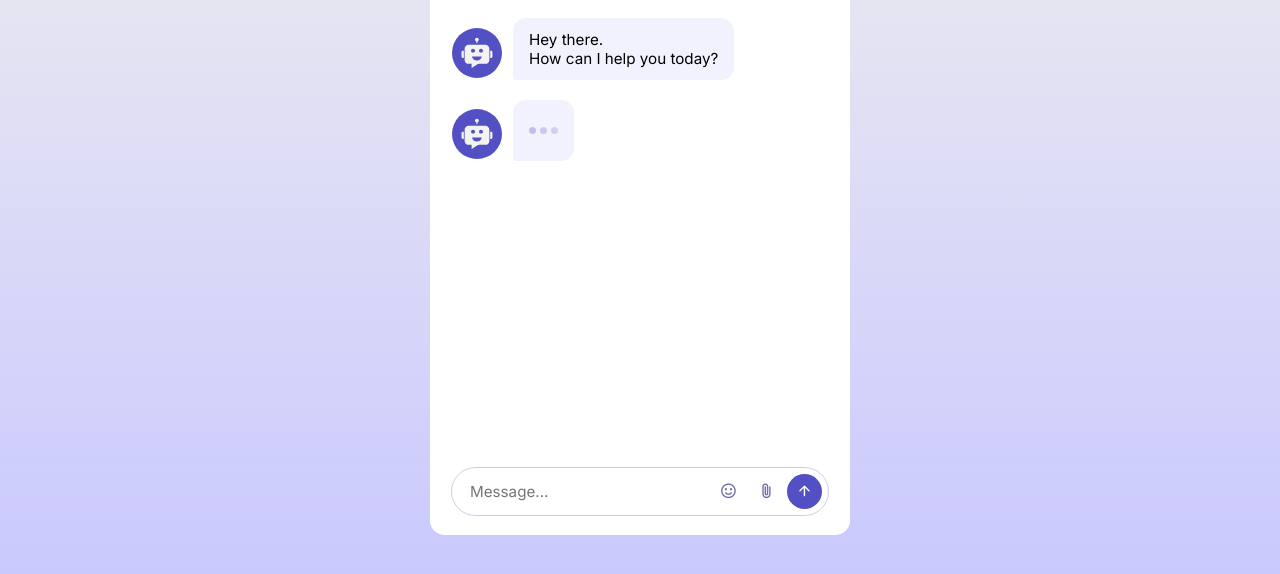
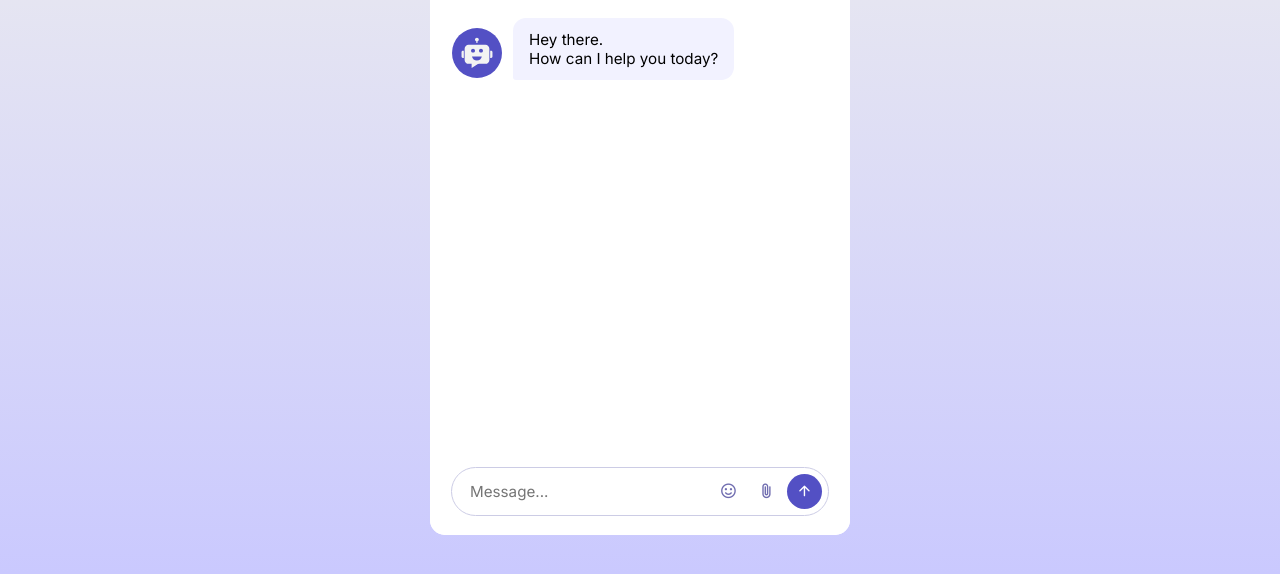
Before and after one commit to pinargulum/AI-Chatbot, a website: page index.html in a window 1280 px wide. Shown: the part 186-760 px from the top of the page. Drawn offline with nearby package versions, Linux system fonts and the light colour scheme.

Commit message:
Update index.html

```diff
--- a/index.html
+++ b/index.html
@@ -1,6 +1,5 @@
 <!DOCTYPE html>
 <html lang="en">
-
 <head>
     <meta charset="UTF-8" />
     <meta name="viewport" content="width=device-width, initial-scale=1.0" />
@@ -37,24 +36,6 @@
                     <br> How can I help you today?
                 </div>
             </div>
-
-
-            <div class="message bot-message thinking">
-                <svg class="bot-avatar" xmlns="http://www.w3.org/2000/svg" width="50" height="50"
-                    viewBox="0 0 1024 1024">
-                    <path
-                        d="M738.3 287.6H285.7c-59 0-106.8 47.8-106.8 106.8v303.1c0 59 47.8 106.8 106.8 106.8h81.5v111.1c0 .7.8 1.1 1.4.7l166.9-110.6 41.8-.8h117.4l43.6-.4c59 0 106.8-47.8 106.8-106.8V394.5c0-59-47.8-106.9-106.8-106.9zM351.7 448.2c0-29.5 23.9-53.5 53.5-53.5s53.5 23.9 53.5 53.5-23.9 53.5-53.5 53.5-53.5-23.9-53.5-53.5zm157.9 267.1c-67.8 0-123.8-47.5-132.3-109h264.6c-8.6 61.5-64.5 109-132.3 109zm110-213.7c-29.5 0-53.5-23.9-53.5-53.5s23.9-53.5 53.5-53.5 53.5 23.9 53.5 53.5-23.9 53.5-53.5 53.5zM867.2 644.5V453.1h26.5c19.4 0 35.1 15.7 35.1 35.1v121.1c0 19.4-15.7 35.1-35.1 35.1h-26.5zM95.2 609.4V488.2c0-19.4 15.7-35.1 35.1-35.1h26.5v191.3h-26.5c-19.4 0-35.1-15.7-35.1-35.1zM561.5 149.6c0 23.4-15.6 43.3-36.9 49.7v44.9h-30v-44.9c-21.4-6.5-36.9-26.3-36.9-49.7 0-28.6 23.3-51.9 51.9-51.9s51.9 23.3 51.9 51.9z">
-                    </path>
-                </svg>
-
-                <div class="message-text">
-                    <div class="thinking-indicator">
-                        <div class="dot"></div>
-                        <div class="dot"></div>
-                        <div class="dot"></div>
-                    </div>
-                </div>
-            </div>
         </div>
         <div class="chat-footer">
             <form action="#" class="chat-form">
```
